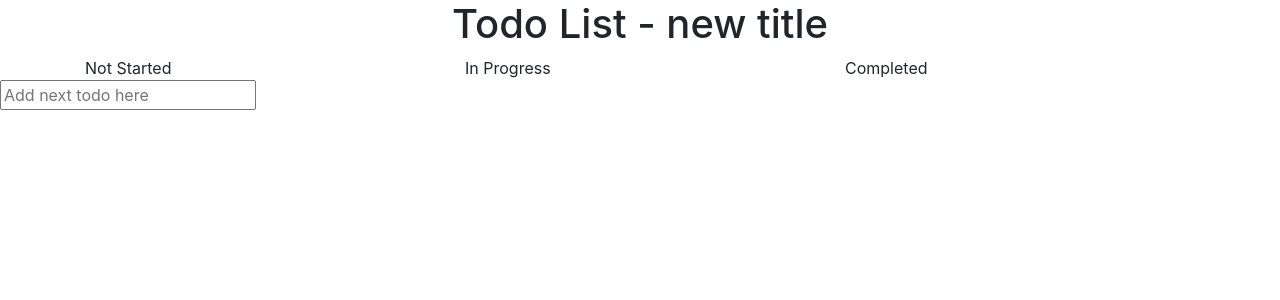
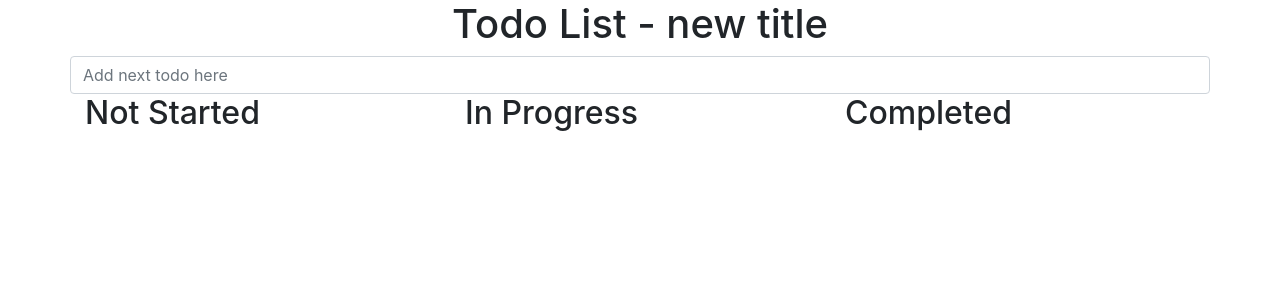
Before and after one commit to CK1962/CP1_TrelloApp, an Angular app: page / in a window 1280 px wide. Shown: the top 300 px of the page. Built offline with nearby package versions, Linux system fonts and the light colour scheme.

Commit message:
made html pretty

```diff
--- a/src/app/app.component.html
+++ b/src/app/app.component.html
@@ -11,21 +11,24 @@
 
 <div class="container">
   <div class="row">
+    <input type="text" class="form-control" placeholder="Add next todo here" [(ngModel)]="todoTitle"
+      (keyup.enter)="addTodo()">
+  </div>
+  <div class="row">
     <div class="col-sm">
-      Not Started
+      <h2>Not Started</h2>
       <ul align="center" class="list-group">
         <li class="list-group-item" *ngFor="let todo of filteredArrayNotStarted">
           <div class="view">
-                <label>{{ todo.title }}</label>
-                <br>
-                <label>{{ todo.status }}</label>
+            <!-- <label>{{ todo.title }}</label> -->
+            <input type="text" class="form-control" [(ngModel)]="todo.title">
 
             <div class="float-right">
               <!-- <button type="button" class="btn btn-danger btn-sm" (click)="deleteTodo(todo)">Delete</button> -->
               <confirmation-modal [todo]="todo"></confirmation-modal>
-                  <button type="button" class="btn  btn-sm" (click)="updateStatus(todo, 'NS')">Not Started</button>
-                  <button type="button" class="btn  btn-sm" (click)="updateStatus(todo, 'IP')">In Progress</button>
-                  <button type="button" class="btn  btn-sm" (click)="updateStatus(todo, 'C')">Completed</button>
+              <!-- <button type="button" class="btn  btn-info btn-sm" (click)="updateStatus(todo, 'NS')">Not Started</button> -->
+              <button type="button" class="btn  btn-primary btn-sm" (click)="updateStatus(todo, 'IP')">In Progress</button>
+              <!-- <button type="button" class="btn  btn-success btn-sm" (click)="updateStatus(todo, 'C')">Completed</button> -->
             </div>
           </div>
         </li>
@@ -34,41 +37,41 @@
     </div>
 
     <div class="col-sm">
-      In Progress
+      <h2>In Progress</h2>
+      <!-- <div class="card"> -->
       <ul align="center" class="list-group">
         <li class="list-group-item" *ngFor="let todo of filteredArrayInProgress">
           <div class="view">
-                <label>{{ todo.title }}</label>
-                <br>
-                <label>{{ todo.status }}</label>
+            <!-- <label>{{ todo.title }}</label> -->
+            <input type="text" class="form-control" [(ngModel)]="todo.title">
 
             <div class="float-right">
               <!-- <button type="button" class="btn btn-danger btn-sm" (click)="deleteTodo(todo)">Delete</button> -->
               <confirmation-modal [todo]="todo"></confirmation-modal>
-                  <button type="button" class="btn  btn-sm" (click)="updateStatus(todo, 'NS')">Not Started</button>
-                  <button type="button" class="btn  btn-sm" (click)="updateStatus(todo, 'IP')">In Progress</button>
-                  <button type="button" class="btn  btn-sm" (click)="updateStatus(todo, 'C')">Completed</button>
+              <button type="button" class="btn  btn-info btn-sm" (click)="updateStatus(todo, 'NS')">Not Started</button>
+              <!-- <button type="button" class="btn  btn-primary btn-sm" (click)="updateStatus(todo, 'IP')">In Progress</button> -->
+              <button type="button" class="btn  btn-success btn-sm" (click)="updateStatus(todo, 'C')">Completed</button>
             </div>
           </div>
         </li>
       </ul>
+    <!-- </div> -->
 
     </div>
     <div class="col-sm">
-      Completed
+      <h2>Completed</h2>
       <ul align="center" class="list-group">
         <li class="list-group-item" *ngFor="let todo of filteredArrayCompleted">
           <div class="view">
-                <label>{{ todo.title }}</label>
-                <br>
-                <label>{{ todo.status }}</label>
+            <!-- <label>{{ todo.title }}</label> -->
+            <input type="text" class="form-control" [(ngModel)]="todo.title">
 
             <div class="float-right">
               <!-- <button type="button" class="btn btn-danger btn-sm" (click)="deleteTodo(todo)">Delete</button> -->
               <confirmation-modal [todo]="todo"></confirmation-modal>
-                  <button type="button" class="btn  btn-sm" (click)="updateStatus(todo, 'NS')">Not Started</button>
-                  <button type="button" class="btn  btn-sm" (click)="updateStatus(todo, 'IP')">In Progress</button>
-                  <button type="button" class="btn  btn-sm" (click)="updateStatus(todo, 'C')">Completed</button>
+              <!-- <button type="button" class="btn  btn-info btn-sm" (click)="updateStatus(todo, 'NS')">Not Started</button> -->
+              <button type="button" class="btn  btn-primary btn-sm" (click)="updateStatus(todo, 'IP')">In Progress</button>
+              <!-- <button type="button" class="btn  btn-success btn-sm" (click)="updateStatus(todo, 'C')">Completed</button> -->
             </div>
           </div>
         </li>
@@ -78,8 +81,7 @@
   </div>
 </div>
 
-<input type="text" class="todo-input" placeholder="Add next todo here" [(ngModel)]="todoTitle"
-  (keyup.enter)="addTodo()">
+
 
 
 
```
Lines whose indentation alone changed are shown as unchanged.
